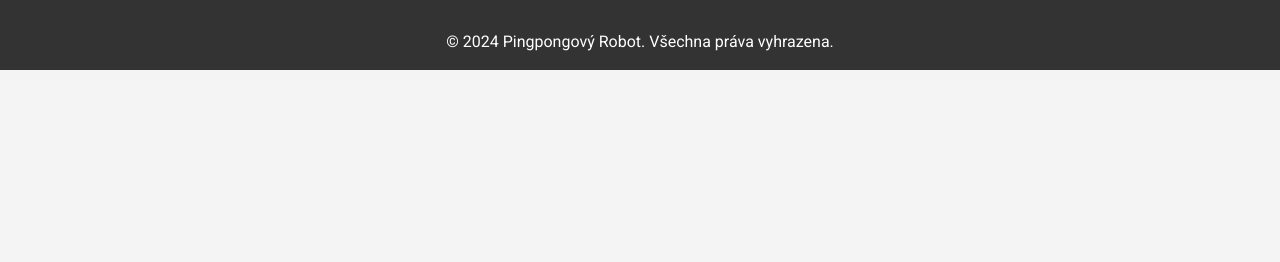
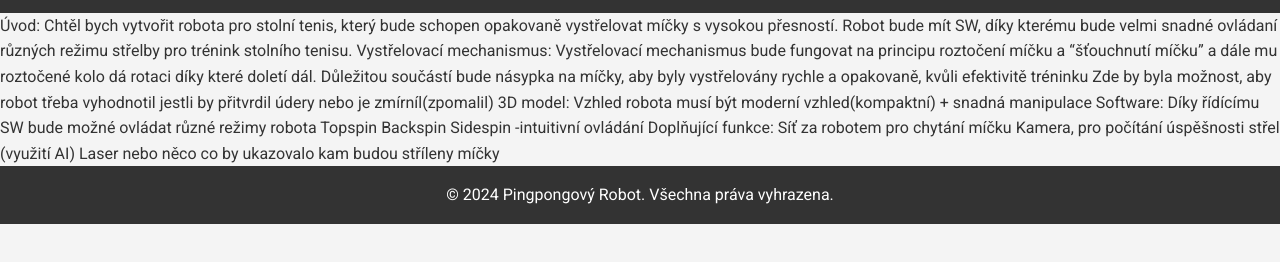
Before and after one commit to TomasBenc1/PingPongRobot.gihub.io, a plain HTML site: page index.html in a window 1280 px wide. Shown: the part 96-358 px from the top of the page. Drawn offline with Linux system fonts and the light colour scheme.

Commit message:
Add files via upload

```diff
--- a/index.html
+++ b/index.html
@@ -22,6 +22,47 @@
             </nav>
         </div>
     </header>
+    <body>
+        <p>Úvod:
+
+            Chtěl bych vytvořit robota pro stolní tenis, který bude schopen opakovaně vystřelovat míčky s vysokou přesností. Robot bude mít SW, díky kterému bude velmi snadné ovládaní různých režimu střelby pro trénink stolního tenisu.
+
+
+
+            Vystřelovací mechanismus:
+
+            Vystřelovací mechanismus bude fungovat na principu roztočení míčku a “šťouchnutí míčku” a dále mu roztočené kolo dá rotaci díky které doletí dál. Důležitou součástí bude násypka na míčky, aby byly vystřelovány rychle a opakovaně, kvůli efektivitě tréninku
+
+            Zde by byla možnost, aby robot třeba vyhodnotil jestli by přitvrdil údery nebo je zmírníl(zpomalil)
+
+
+
+            3D model:
+
+            Vzhled robota musí být moderní vzhled(kompaktní) + snadná manipulace
+
+
+
+            Software:
+
+            Díky řídícímu SW bude možné ovládat různé režimy robota
+
+            Topspin
+
+            Backspin
+
+            Sidespin
+
+            -intuitivní ovládání
+
+            Doplňující funkce:
+
+            Síť za robotem pro chytání míčku
+
+            Kamera, pro počítání úspěšnosti střel (využití AI)
+
+            Laser nebo něco  co by ukazovalo kam budou stříleny míčky</p>
+    </body>
     <footer>
         <div class="container">
             <p>&copy; 2024 Pingpongový Robot. Všechna práva vyhrazena.</p>
```
